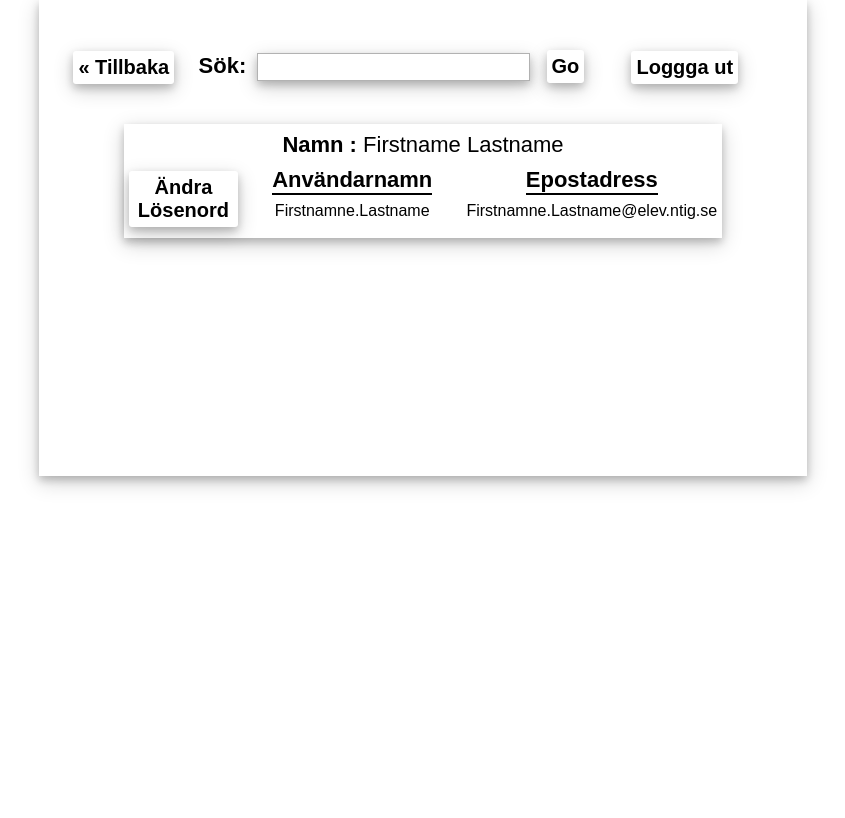
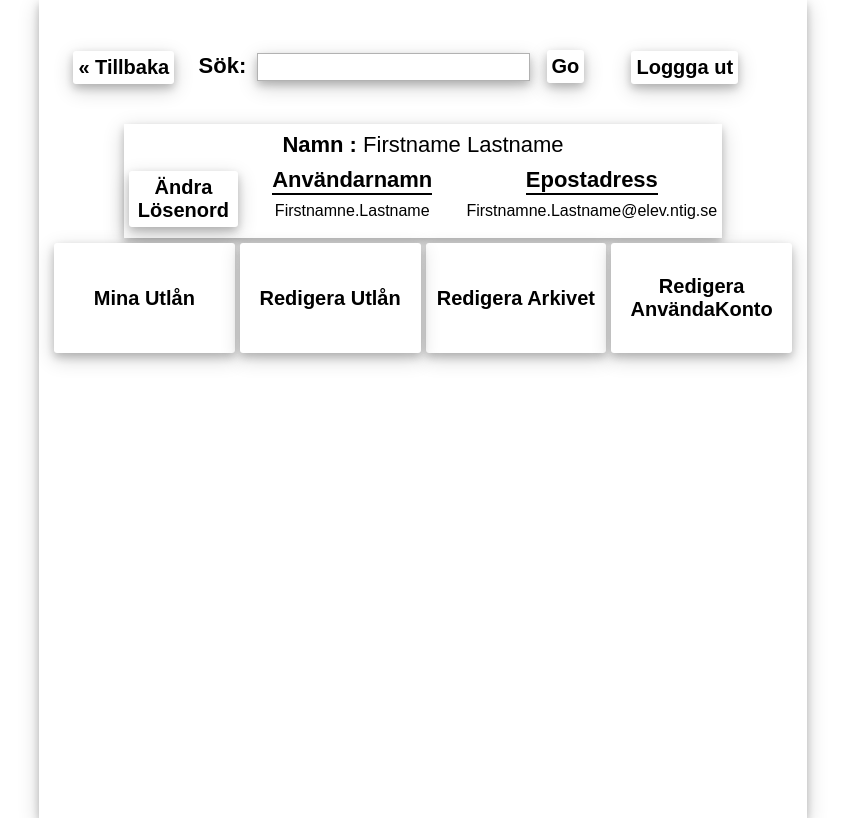
Before and after one commit to lordslomer/Gymnasiearbete, a PHP site: page /profile.php in a window 1280 px wide. Shown: the whole page, without its empty margins (217-1062 px from the left). Before the commit the page ends 489 px from the top, so only its background shows below. Run offline with PHP 8.4, Linux system fonts and the light colour scheme; the visitor is signed in with stand-in values (Sample User, id 1).

Commit message:
Style applied

```diff
--- a/BiblotekSystem/includes/login.inc.php
+++ b/BiblotekSystem/includes/login.inc.php
@@ -6,7 +6,7 @@
         exit;
     }
     else{
-        header('location: ../index.php?');
+        header('location: ../index.php?tryed to login without typing password');
         exit;
     }
 ?>
--- a/BiblotekSystem/profile.php
+++ b/BiblotekSystem/profile.php
@@ -1,12 +1,12 @@
 <?php
     require 'header.php';
     if(!isset($_SESSION['Isloggedin'])){
-        header('location: index.php?Loginfirst.....');
+        header('location: index.php?Login with password first.....');
         exit;
     }
 ?>
 
-<div id="Container" style="grid-template-rows: repeat(4, 1fr);">
+<div id="Container" style="grid-template-rows: repeat(7, 1fr);">
 
     <button class="Buttons" style="grid-column: 1/3; grid-row: 1/2; justify-self: center;
     align-self: center; text-decoration: none;" onclick="history.back(-1)">&laquo; Tillbaka</button>
@@ -48,7 +48,66 @@
         </div>
     </div>
 
-</div>
-<?php
+    <!-- Functions of the profile page-->
+    <div class="FunctionsBox">
+        <button class="Buttons" onclick="DisplayFunctionBoxes(0)" style="grid-area: 1/1/2/2;">Mina Utlån</button>
+        <button class="Buttons" onclick="DisplayFunctionBoxes(2)" style="grid-area: 1/3/2/4;">Redigera Arkivet</button>
+        <button class="Buttons" onclick="DisplayFunctionBoxes(1)" style="grid-area: 1/2/2/3;">Redigera Utlån</button>
+        <button class="Buttons" onclick="DisplayFunctionBoxes(3)" style="grid-area: 1/4/2/5;">Redigera AnvändaKonto</button>
+
+        <div class="FuntionBox">HERE IS Funtion 1</div>
+
+        <div class="FuntionBox">HERE IS Funtion 2</div>
+
+        <div class="FuntionBox">HERE IS Funtion 3</div>
+
+        <div class="FuntionBox">
+            <form class="SingupForm">
+                <span style="grid-area: 1/1/2/3;">
+                    <p style="font-size: 24px;">Lägg till användare</p>
+                    <p style="font-size: 16px; font-weight: none;">Välj användare från tablen för att rediagre eller radera användarens Info.</p>
+                </span>
+                <span style="grid-area: 2/1/3/3">
+                    <p>Förenamn</p>
+                    <input autocomplete="off" name="Fname" type="text">
+                </span>
+                <span style="grid-area: 3/1/4/3;">
+                    <p>Efternamn</p>
+                    <input autocomplete="off" name="Lname" type="text">
+                </span>
+                <span style="grid-area: 4/1/5/3;">
+                    <p>Epostadress</p>
+                    <input autocomplete="off" name="Email" type="email">
+                </span>
+                <span style="grid-area: 5/1/6/3;">
+                    <p>Lösenord</p>
+                    <input autocomplete="off" name="Pwd" type="password">
+                </span>
+                <span style="grid-area: 6/1/7/3; font-size: 16px; font-weight: none;">
+                    <p style="font-size: 22px;">Typ av användare</p>
+                    <input autocomplete="off" name="Type" type="radio" value="Admin">
+                    Administratör
+                    <input autocomplete="off" name="Type" type="radio" value="nonAdmin">
+                    Elev
+                </span>
+            </form>
+        </div>
+    </div>
+
+    <script>
+        function DisplayFunctionBoxes(NumValue) {
+            var FunctionBoxes = document.getElementsByClassName("FuntionBox");
+            for (var i = 0; i < FunctionBoxes.length; i++) {
+                if (NumValue === i) {
+                    FunctionBoxes[i].style.display = "grid";
+                } else {
+                    FunctionBoxes[i].style.display = "none";
+                }
+            }
+        }
+
+    </script>
+
+    <?php
     require 'footer.php';
 ?>
--- a/BiblotekSystem/style.css
+++ b/BiblotekSystem/style.css
@@ -200,3 +200,40 @@ span {
     padding: 5px 25px;
     background-color: white;
 }
+
+.FunctionsBox {
+    grid-area: 3/1/8/11;
+    display: grid;
+    grid-template: 1fr 2fr 2fr / repeat(4, 1fr);
+    grid-gap: 5px;
+    padding: 5px;
+}
+
+.FunctionsBox button:focus {
+    background-color: white;
+    color: black;
+    outline: none !important;
+    border-bottom: 5px solid black;
+}
+
+.FuntionBox {
+    display: none;
+    box-shadow: 0 4px 8px 0 rgba(0, 0, 0, 0.2), 0 6px 20px 0 rgba(0, 0, 0, 0.19);
+    border-top: 5px solid black;
+    grid-area: 2/1/5/5;
+    grid-template-columns: 1fr 2fr;
+}
+
+.SingupForm span {
+    text-align: center;
+}
+
+.SingupForm {
+    display: grid;
+    grid-template: repeat(6, 1fr) / repeat(2, 1fr);
+    padding: 5px;
+}
+
+span p {
+    font-weight: bold;
+}
```
Also changed, not shown: BiblotekSystem/header.php (line endings or trailing spaces).
